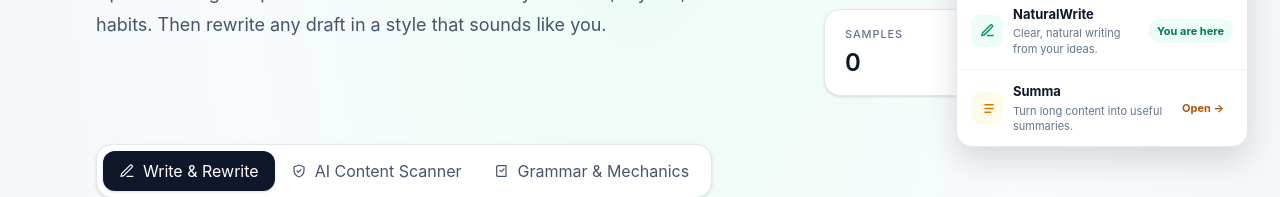
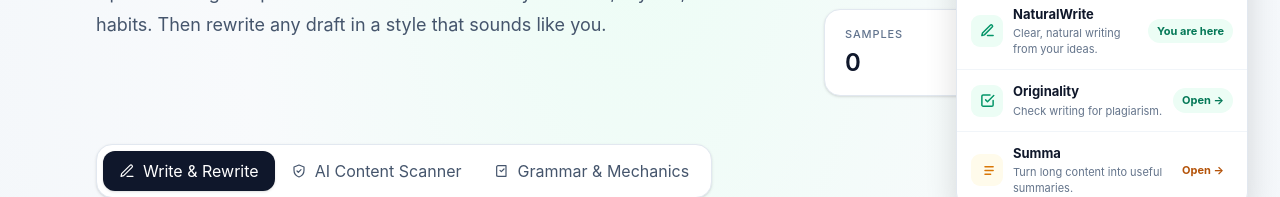
Before and after one commit to brianc0722-cyber/naturalwrite, a Next.js app: page / in a window 1280 px wide. Both pictures are taken after a click on the button "AI Toolkit". Shown: the part 163-360 px from the top of the page. Built offline with nearby package versions, Linux system fonts and the light colour scheme; no server answers; the database is empty.

Commit message:
Add Originality to AI Toolkit menu

```diff
--- a/src/components/AiToolkit.tsx
+++ b/src/components/AiToolkit.tsx
@@ -139,6 +139,22 @@ export default function AiToolkit() {
           <span className="nw-badge nw-badge-here">You are here</span>
         </div>
 
+        <a className="nw-row" role="menuitem" href="/plagiarism">
+          <span className="nw-left">
+            <span className="nw-icon nw-icon-green">
+              <svg width="15" height="15" viewBox="0 0 24 24" fill="none" stroke="#059669" strokeWidth="2.4" strokeLinecap="round" strokeLinejoin="round" aria-hidden="true">
+                <path d="M9 11l3 3L22 4" />
+                <path d="M21 12v7a2 2 0 0 1-2 2H5a2 2 0 0 1-2-2V5a2 2 0 0 1 2-2h11" />
+              </svg>
+            </span>
+            <span>
+              <span className="nw-name">Originality</span>
+              <span className="nw-desc">Check writing for plagiarism.</span>
+            </span>
+          </span>
+          <span className="nw-badge nw-badge-here">Open →</span>
+        </a>
+
         <a className="nw-row" role="menuitem" href={SUMMA_URL} target="_blank" rel="noopener noreferrer">
           <span className="nw-left">
             <span className="nw-icon nw-icon-amber">
```
